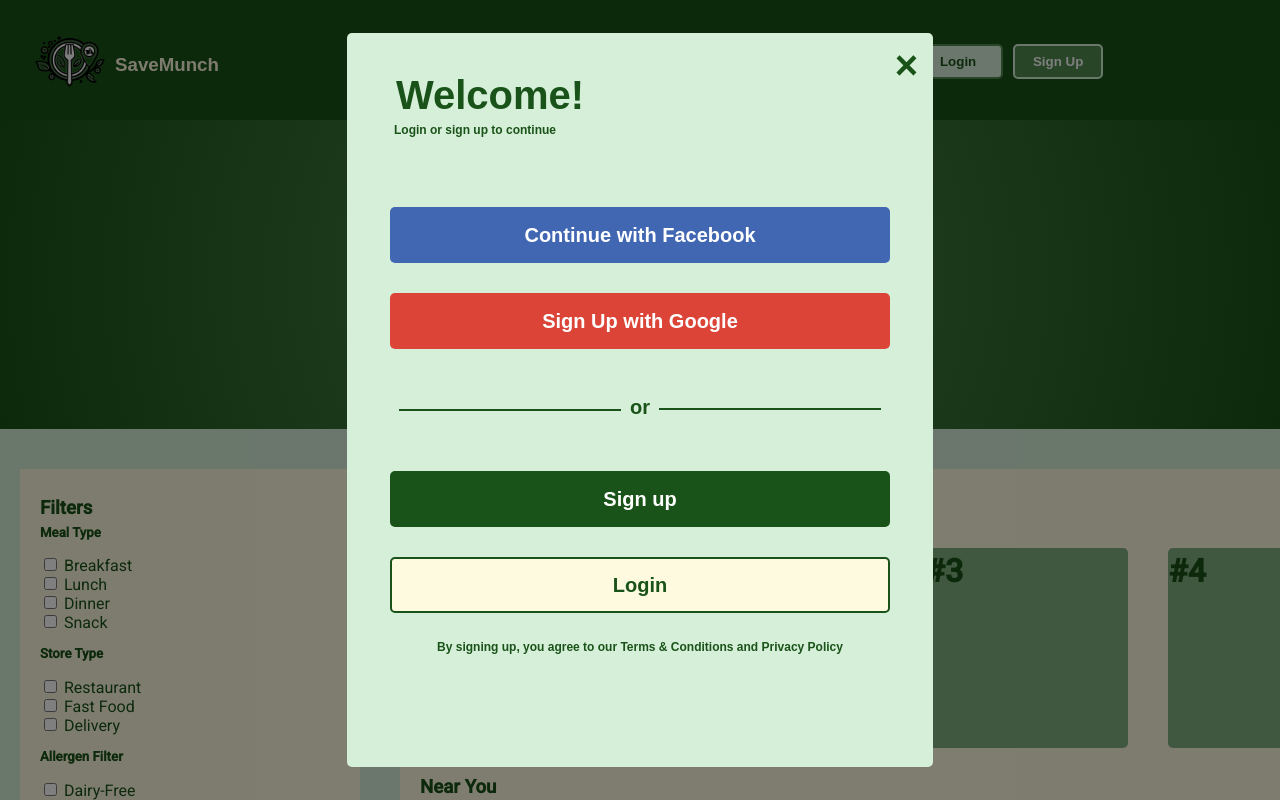
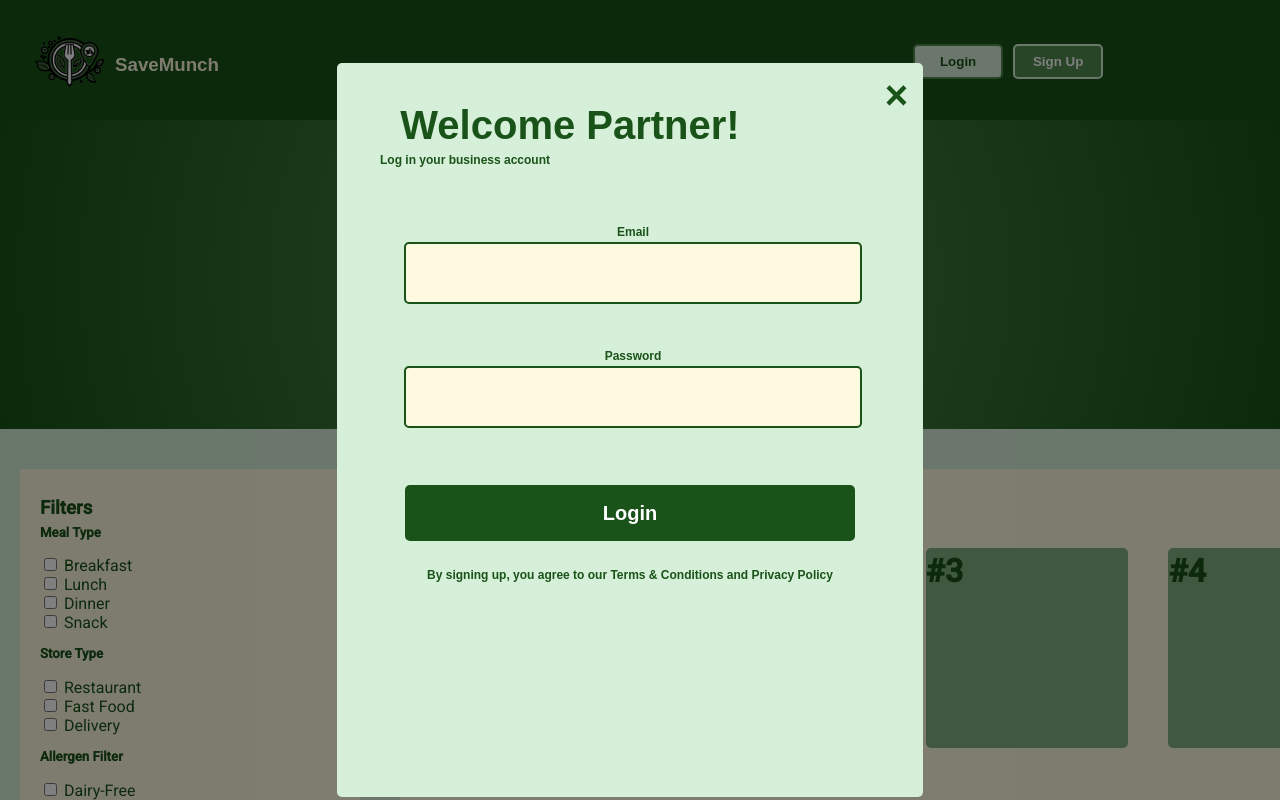
Before and after one commit to zodiadevias/SaveMunch, an Angular app: page /dashboard in a window 1280 px wide. Both pictures are taken after a click on the button "Login". Shown: the top 800 px of the page. Built offline with nearby package versions, Linux system fonts and the light colour scheme.

Commit message:
modal for partner

```diff
--- a/src/auth-modal/auth-modal.component.html
+++ /dev/null
@@ -1,25 +0,0 @@
-<div class="modal" *ngIf="isOpen">
-  <div class="modal-content">
-    <span class="close" (click)="closeModal()">&times;</span>
-    <div class="modal-header">
-      <h2>Welcome!</h2>
-    </div>
-    <div class="text">
-      <p>Login or sign up to continue</p>
-    </div>
-    <div class="modal-body">
-      <button class="btn-Facebook">Continue with Facebook</button>
-      <button class="btn-Google">Sign Up with Google</button>
-      <div class="line">
-        <hr class = line1>
-        <p>or</p>
-        <hr class = line2>
-      </div>
-    </div>
-    <div class="modal-footer">
-      <button class="btn-signup">Sign up</button>
-      <button class="btn-login">Login</button>
-    </div>
-    <p>By signing up, you agree to our Terms & Conditions and Privacy Policy</p>
-  </div>
-</div>
--- a/src/auth-modal/auth-modal.component.ts
+++ /dev/null
@@ -1,16 +0,0 @@
-import { CommonModule } from '@angular/common';
-import { Component, Input } from '@angular/core';
-
-@Component({
-  selector: 'app-auth-modal',
-  imports: [CommonModule],
-  templateUrl: './auth-modal.component.html',
-  styleUrl: './auth-modal.component.css'
-})
-export class AuthModalComponent {
-  @Input() isOpen: boolean = false;
-
-  closeModal(): void {
-    this.isOpen = false;
-  }
-}
--- a/src/header/header.component.html
+++ b/src/header/header.component.html
@@ -17,7 +17,7 @@
             <a href="">Shops</a>
             <div class="authenticate">
                 <button (click)="openModal()" class="btn-login">Login</button>
-                <app-auth-modal [isOpen]="isModalOpen"></app-auth-modal>
+                <app-auth-modal [isOpen]="isModalOpen" (closeModal)="closeModal()"></app-auth-modal>
                 <button class="btn-signup">Sign Up</button>
             </div>
         </div>
--- a/src/header/header.component.ts
+++ b/src/header/header.component.ts
@@ -1,5 +1,5 @@
 import { Component } from '@angular/core';
-import { AuthModalComponent } from "../auth-modal/auth-modal.component";
+import { AuthModalComponent } from "../modal/auth-modal.component";
 import { CommonModule } from '@angular/common';
 
 
@@ -11,10 +11,17 @@ import { CommonModule } from '@angular/common';
 })
 export class HeaderComponent {
   isModalOpen: boolean = false;
+  isVisible: boolean = false;
 
 openModal(): void {
   this.isModalOpen = true;
+  this.isVisible = false;
 }
+
+closeModal() {
+  this.isModalOpen = false;
+}
+
   whatAmI = 'guest';
 
 
--- a/src/auth-modal/auth-modal.component.css
+++ b/src/modal/auth-modal.component.css
@@ -1,3 +1,4 @@
+/* modal for user login */
 .modal {
   display: flex;
   justify-content: center;
@@ -136,3 +137,100 @@ p {
   font-size: 12px;
   font-weight: bold;
 }
+
+/* end of user modal login */
+
+
+/* css for partner modal login */
+
+.modal-partner{
+  display: flex;
+  justify-content: center;
+  align-items: center;
+  position: fixed;
+  z-index: 1000;
+  left: 0px;
+  top: 0;
+  width: 100%;
+  height: 100%;
+  background-color: rgba(0, 0, 0, 0.5);
+}
+.modal-content-partner{
+  background-color: #D6EFD8;
+  border-radius: 5px;
+  padding: 20px;
+  width: 546px;
+  height: 694px;
+  text-align: center;
+  position: relative;
+  top: 30px;
+  right: 10px;
+}
+.close-partner {
+  position: absolute;
+  top: 10px;
+  right: 15px;
+  font-size: 40px;
+  cursor: pointer;
+  color: #1A5319
+}
+.modal-body, .modal-footer {
+  margin-top: 15px;
+}
+
+.modal-header-partner h2 {
+  margin: 0;
+  color: #1A5319;
+  font-family: 'Poppins', sans-serif;
+  padding: 20px;
+  font-size: 40px;
+  font-weight: 800;
+  position: relative;
+  top: 0px;
+  right: 60px;
+}
+.text-partner {
+  margin: 20px 0;
+  color: #1A5319;
+  font-family: 'Poppins', sans-serif;
+  font-size: 12px;
+  font-weight: bold;
+  position: relative;
+  bottom: 35px;
+  right: 165px;
+}
+input{
+  border-radius: 5px;
+  border: 2px solid #1A5319;
+  background-color: #FEFAE0;
+  width: 450px;
+  height: 56px;
+}
+table{
+  margin: 20px 0;
+  padding: 10px 0;
+  color: #1A5319;
+  font-family: 'Poppins', sans-serif;
+  font-size: 12px;
+  font-weight: bold;
+  position: relative;
+  bottom: 10px;
+  left: 45px;
+  width: 300px;
+}
+.btn-login-partner {
+  background-color:#1A5319;
+  width: 450px;
+  height: 56px;
+  margin: 15px 0;
+  padding: 10px;
+  border: none;
+  border-radius: 5px;
+  color: #fff;
+  cursor: pointer;
+  font-size: 20px;
+  font-weight: bold;
+  font-family: 'Poppins', sans-serif;
+  position: relative;
+  top: px;
+}
--- /dev/null
+++ b/src/modal/auth-modal.component.html
@@ -0,0 +1,71 @@
+@if (whatami == 'user') {
+  <div class="modal" *ngIf="isOpen" (click)="close()">
+  <div class="modal-content" (click)="$event.stopPropagation()">
+    <span class="close" (click)="close()">&times;</span>
+    <div class="modal-header">
+      <h2>Welcome!</h2>
+    </div>
+    <div class="text">
+      <p>Login or sign up to continue</p>
+    </div>
+    <div class="modal-body">
+      <button class="btn-Facebook">Continue with Facebook</button>
+      <button class="btn-Google">Sign Up with Google</button>
+      <div class="line">
+        <hr class = line1>
+        <p>or</p>
+        <hr class = line2>
+      </div>
+    </div>
+    <div class="modal-footer">
+      <button class="btn-signup">Sign up</button>
+      <button class="btn-login">Login</button>
+    </div>
+    <p>By signing up, you agree to our Terms & Conditions and Privacy Policy</p>
+  </div>
+</div>
+}
+
+
+
+<!-------------------------- Partner html modal code -------------------------->
+
+@if (whatami == 'partner') {
+  <div class="modal-partner" *ngIf="isOpen" (click)="close()">
+  <div class="modal-content-partner" (click)="$event.stopPropagation()">
+    <span class="close-partner" (click)="close()">&times;</span>
+    <div class="modal-header-partner">
+      <h2>Welcome Partner!</h2>
+    </div>
+    <div class="text-partner">
+        <p>Log in your business account</p>
+    </div>
+    <div class="modal-body-partner">
+        <table>
+            <tr>
+                <td>
+                  Email
+                </td>
+            </tr>
+            <tr>
+                <input class="email-partner" type="text">
+            </tr>
+        </table>
+        <table>
+            <tr>
+                <td>
+                     Password
+                </td>
+            </tr>
+            <tr>
+                <input class="password-partner" type="password">
+            </tr>
+        </table>
+    </div>
+    <div class="modal-footer-partner">
+        <button class="btn-login-partner">Login</button>
+    </div>
+    <p>By signing up, you agree to our Terms & Conditions and Privacy Policy</p>
+  </div>
+</div>
+}
--- /dev/null
+++ b/src/modal/auth-modal.component.ts
@@ -0,0 +1,24 @@
+import { CommonModule } from '@angular/common';
+import { Component, EventEmitter, Input, Output } from '@angular/core';
+
+@Component({
+  selector: 'app-auth-modal',
+  imports: [CommonModule],
+  templateUrl: './auth-modal.component.html',
+  styleUrl: './auth-modal.component.css'
+})
+export class AuthModalComponent {
+  whatami = 'partner';
+
+  @Input() isOpen: boolean = false;
+  @Input() title: string = 'Modal Title';
+  @Output() closeModal = new EventEmitter<void>();
+
+  close(): void {
+    this.closeModal.emit();
+  }
+
+ thisisme(whatami: string) {
+  this.whatami = whatami;
+}
+}
```
Also changed, not shown: 1 other file (tests, documents, lock files or other folders).
